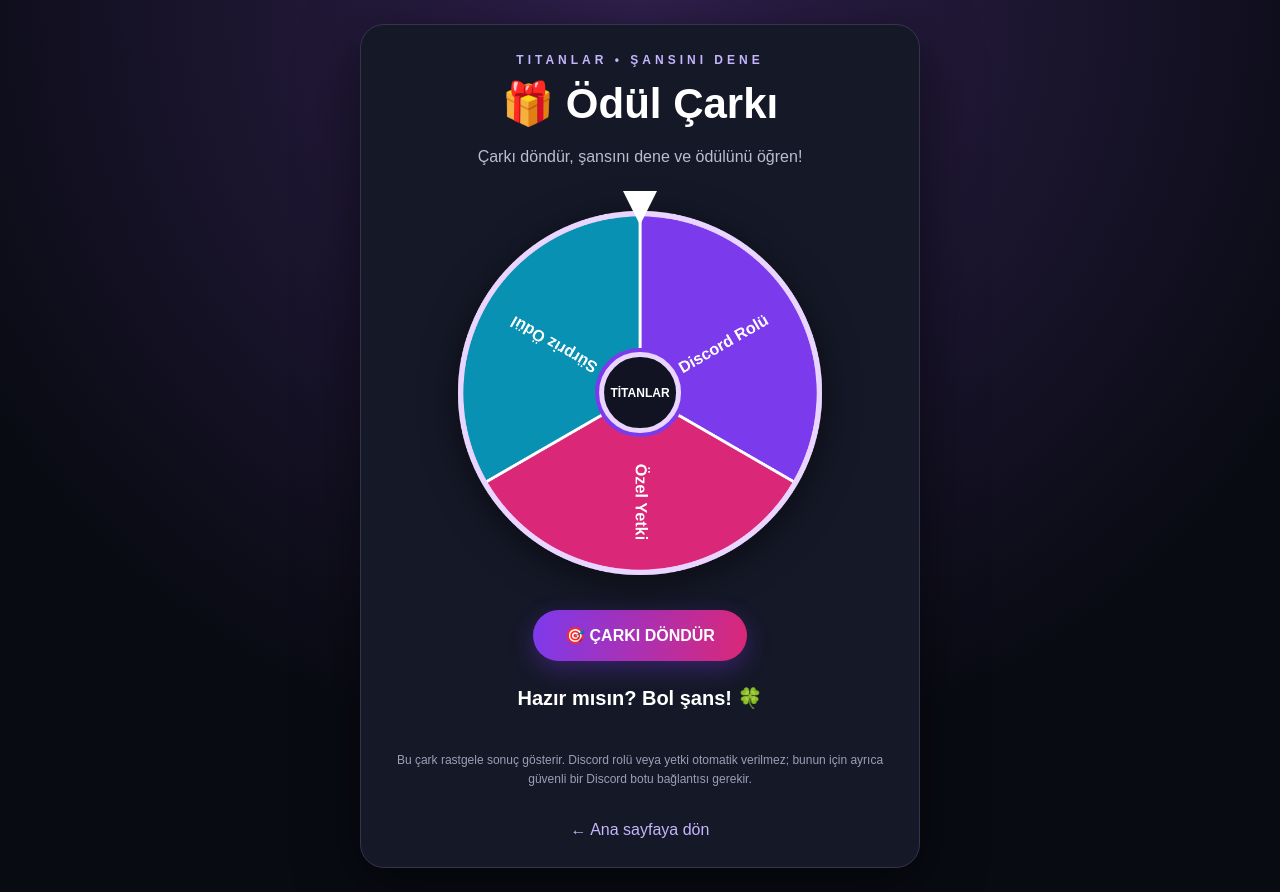
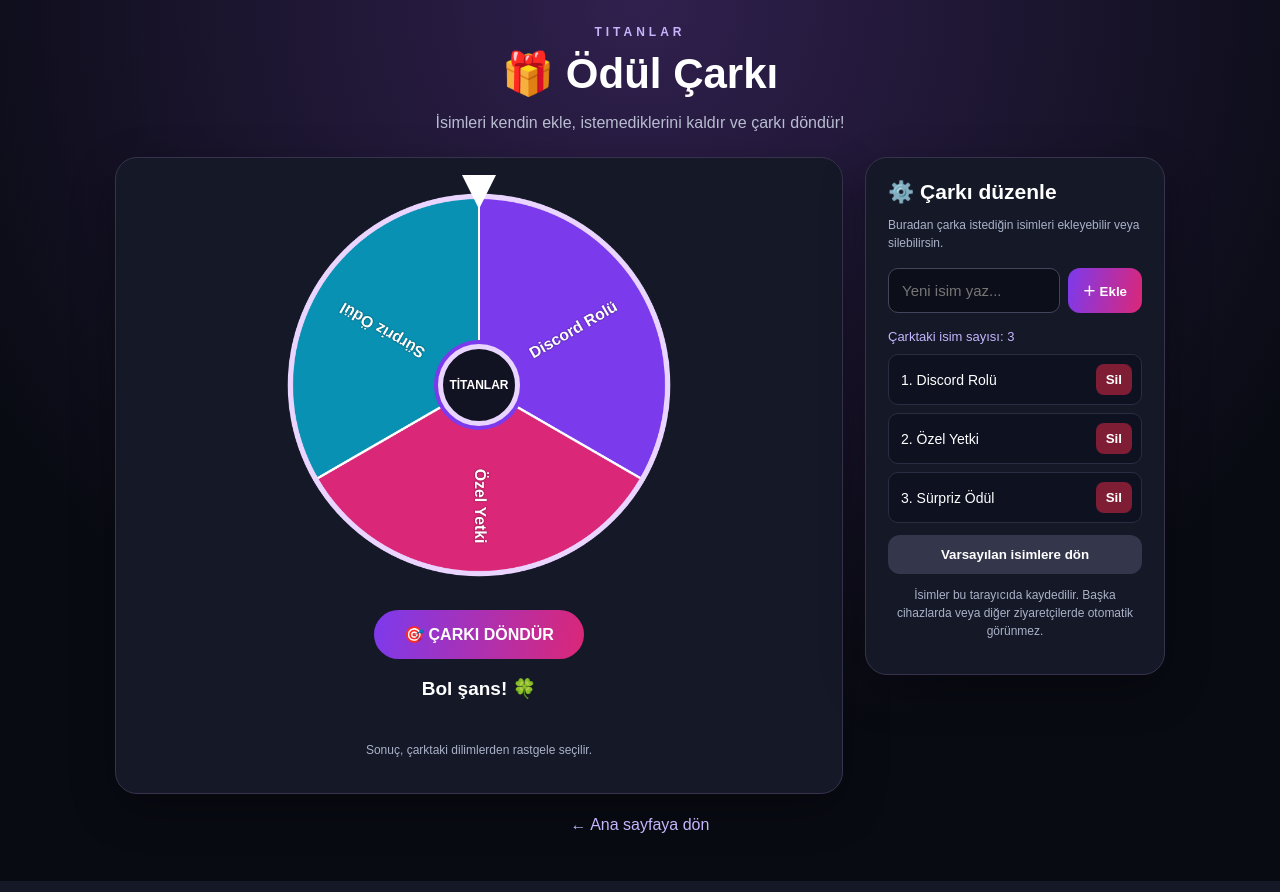
Before and after one commit to Altanrec/titanlar, a Flask app: page /cark in a window 1280 px wide. Run offline with Flask 3, Linux system fonts and the light colour scheme; some libraries are stand-ins or nearby versions.

Commit message:
Refactor cark.html layout and styles
Refactor HTML structure and styles for the prize wheel page, enhancing layout and design elements.

```diff
--- a/templates/cark.html
+++ b/templates/cark.html
@@ -3,197 +3,135 @@
 <html lang="tr">
 <head>
 <meta charset="UTF-8">
-<meta name="viewport" content="width=device-width, initial-scale=1.0">
+<meta name="viewport" content="width=device-width, initial-scale=1">
 <title>Titanlar | Ödül Çarkı</title>
 <style>
-* { box-sizing: border-box; }
-
-body {
-  margin: 0;
-  min-height: 100vh;
-  display: flex;
-  justify-content: center;
-  align-items: center;
-  padding: 24px 14px;
-  font-family: Arial, sans-serif;
-  color: white;
-  background: radial-gradient(circle at top, #30204e, #090b13 70%);
-}
-
-.container {
-  width: 100%;
-  max-width: 560px;
-  padding: 28px 18px;
-  text-align: center;
-  background: #151827;
-  border: 1px solid #37334e;
-  border-radius: 24px;
-  box-shadow: 0 15px 60px #0008;
-}
-
-.tag {
-  color: #c4b5fd;
-  font-size: 12px;
-  font-weight: bold;
-  letter-spacing: 4px;
-}
-
-h1 {
-  margin: 12px 0;
-  font-size: clamp(28px, 7vw, 42px);
-}
-
-.description {
-  color: #b8bdd0;
-  line-height: 1.6;
-}
-
-.wheel-box {
-  position: relative;
-  width: min(100%, 390px);
-  margin: 28px auto 22px;
-}
-
-canvas {
-  width: 100%;
-  height: auto;
-  display: block;
-  filter: drop-shadow(0 8px 18px #0008);
-}
-
-.pointer {
-  position: absolute;
-  z-index: 2;
-  top: -7px;
-  left: 50%;
-  transform: translateX(-50%);
-  width: 0;
-  height: 0;
-  border-left: 17px solid transparent;
-  border-right: 17px solid transparent;
-  border-top: 34px solid white;
-}
-
-.center {
-  position: absolute;
-  top: 50%;
-  left: 50%;
-  transform: translate(-50%, -50%);
-  width: 21%;
-  aspect-ratio: 1;
-  display: grid;
-  place-items: center;
-  border: 5px solid #e9d5ff;
-  border-radius: 50%;
-  background: #111322;
-  box-shadow: 0 0 0 4px #7c3aed;
-  font-size: clamp(8px, 2.5vw, 12px);
-  font-weight: 900;
-  pointer-events: none;
-}
-
-button {
-  padding: 16px 32px;
-  border: none;
-  border-radius: 50px;
-  background: linear-gradient(100deg, #7c3aed, #db2777);
-  color: white;
-  font-size: 16px;
-  font-weight: 900;
-  cursor: pointer;
-  box-shadow: 0 8px 25px #7c3aed55;
-}
-
-button:disabled {
-  opacity: .6;
-  cursor: wait;
-}
-
-#result {
-  min-height: 54px;
-  margin-top: 22px;
-  font-size: 20px;
-  font-weight: bold;
-  line-height: 1.5;
-}
-
-.note {
-  margin-top: 14px;
-  color: #999fb6;
-  font-size: 12px;
-  line-height: 1.6;
-}
-
-.back {
-  display: inline-block;
-  margin-top: 20px;
-  color: #c4b5fd;
-  text-decoration: none;
-}
+*{box-sizing:border-box}
+body{margin:0;min-height:100vh;padding:25px 15px;background:radial-gradient(circle at top,#30204e,#090b13 70%);color:#fff;font-family:Arial,sans-serif}
+header{text-align:center;margin-bottom:25px}
+header h1{font-size:clamp(28px,5vw,42px);margin:10px}
+header p{color:#b8bdd0}
+.layout{max-width:1050px;margin:auto;display:grid;grid-template-columns:minmax(0,1fr) 300px;gap:22px;align-items:start}
+.panel{background:#151827;border:1px solid #37334e;border-radius:22px;padding:22px;box-shadow:0 15px 45px #0005}
+.wheel-box{position:relative;width:min(100%,410px);margin:0 auto 20px}
+canvas{display:block;width:100%;height:auto}
+.pointer{position:absolute;top:-5px;left:50%;transform:translateX(-50%);z-index:2;width:0;height:0;border-left:17px solid transparent;border-right:17px solid transparent;border-top:34px solid white}
+.hub{position:absolute;top:50%;left:50%;transform:translate(-50%,-50%);width:20%;aspect-ratio:1;border:5px solid #e9d5ff;border-radius:50%;background:#111322;box-shadow:0 0 0 4px #7c3aed;display:grid;place-items:center;font-size:clamp(8px,2vw,12px);font-weight:900;pointer-events:none}
+button{border:0;border-radius:12px;padding:12px 15px;background:linear-gradient(100deg,#7c3aed,#db2777);color:white;font-weight:bold;cursor:pointer}
+button:disabled{opacity:.5;cursor:wait}
+.spin{display:block;margin:auto;border-radius:50px;padding:15px 30px;font-size:16px}
+#result{text-align:center;min-height:52px;margin:18px 0 0;font-size:19px;font-weight:bold;overflow-wrap:anywhere}
+.small{color:#aab2c8;font-size:12px;line-height:1.5;text-align:center}
+h2{font-size:21px;margin:0 0 8px}
+input{width:100%;padding:13px;border:1px solid #45445d;border-radius:10px;background:#0c0f1a;color:white;font-size:15px;outline:none}
+input:focus{border-color:#a78bfa}
+.add-row{display:flex;gap:8px;margin:16px 0}
+.add-row input{min-width:0;flex:1}
+.add-row button{white-space:nowrap}
+#count{color:#c4b5fd;font-size:13px;margin:10px 0}
+#prizeList{display:flex;flex-direction:column;gap:8px}
+.prize-row{display:flex;align-items:center;gap:8px;background:#0e1120;border:1px solid #292d42;border-radius:10px;padding:9px 9px 9px 12px}
+.prize-name{flex:1;min-width:0;overflow-wrap:anywhere;font-size:14px}
+.remove{padding:8px 10px;background:#7f1d35;border-radius:8px}
+.clear{margin-top:12px;width:100%;background:#34364b}
+.back{display:block;text-align:center;margin:22px;color:#c4b5fd;text-decoration:none}
+@media(max-width:760px){.layout{grid-template-columns:1fr}.panel{padding:17px}.editor{order:2}.wheel-panel{order:1}}
 </style>
 </head>
+<body>
+<header>
+  <div style="color:#c4b5fd;letter-spacing:4px;font-size:12px;font-weight:bold">TITANLAR</div>
+  <h1>🎁 Ödül Çarkı</h1>
+  <p>İsimleri kendin ekle, istemediklerini kaldır ve çarkı döndür!</p>
+</header>
 
-<body>
-<main class="container">
-  <div class="tag">TITANLAR • ŞANSINI DENE</div>
-  <h1>🎁 Ödül Çarkı</h1>
-  <p class="description">
-    Çarkı döndür, şansını dene ve ödülünü öğren!
-  </p>
-
+<main class="layout">
+  <section class="panel wheel-panel">
     <div class="wheel-box">
       <div class="pointer"></div>
       <canvas id="wheel" width="700" height="700"></canvas>
-    <div class="center">TİTANLAR</div>
+      <div class="hub">TİTANLAR</div>
     </div>
+    <button class="spin" id="spin">🎯 ÇARKI DÖNDÜR</button>
+    <div id="result" aria-live="polite">Bol şans! 🍀</div>
+    <p class="small">Sonuç, çarktaki dilimlerden rastgele seçilir.</p>
+  </section>
 
-  <button id="spin">🎯 ÇARKI DÖNDÜR</button>
+  <aside class="panel editor">
+    <h2>⚙️ Çarkı düzenle</h2>
+    <p class="small" style="text-align:left">Buradan çarka istediğin isimleri ekleyebilir veya silebilirsin.</p>
 
-  <div id="result" aria-live="polite">
-    Hazır mısın? Bol şans! 🍀
-  </div>
+    <form id="addForm" class="add-row">
+      <input id="newPrize" maxlength="35" placeholder="Yeni isim yaz..." autocomplete="off" required>
+      <button type="submit">＋ Ekle</button>
+    </form>
 
-  <p class="note">
-    Bu çark rastgele sonuç gösterir. Discord rolü veya yetki
-    otomatik verilmez; bunun için ayrıca güvenli bir Discord
-    botu bağlantısı gerekir.
-  </p>
+    <div id="count"></div>
+    <div id="prizeList"></div>
+    <button class="clear" id="reset" type="button">Varsayılan isimlere dön</button>
+    <p class="small">İsimler bu tarayıcıda kaydedilir. Başka cihazlarda veya diğer ziyaretçilerde otomatik görünmez.</p>
+  </aside>
+</main>
 
 <a class="back" href="/">← Ana sayfaya dön</a>
-</main>
 
 <script>
+(() => {
+  const defaults = ["Discord Rolü", "Özel Yetki", "Sürpriz Ödül"];
+  const colors = ["#7c3aed","#db2777","#0891b2","#ea580c",
+                  "#16a34a","#ca8a04","#2563eb","#9333ea"];
+
+  let prizes = defaults.slice();
+  try {
+    const saved = JSON.parse(localStorage.getItem("titanlarWheelPrizes"));
+    if (Array.isArray(saved) && saved.length &&
+        saved.every(x => typeof x === "string" && x.trim()) &&
+        saved.length <= 100) prizes = saved;
+  } catch (_) {}
+
   const canvas = document.getElementById("wheel");
   const ctx = canvas.getContext("2d");
-const button = document.getElementById("spin");
+  const spin = document.getElementById("spin");
   const result = document.getElementById("result");
+  const list = document.getElementById("prizeList");
+  const count = document.getElementById("count");
+  const form = document.getElementById("addForm");
+  const input = document.getElementById("newPrize");
+  const reset = document.getElementById("reset");
 
-const prizes = [
-  "Discord Rolü",
-  "Özel Yetki",
-  "Sürpriz Ödül"
-];
-
-const colors = [
-  "#7c3aed",
-  "#db2777",
-  "#0891b2"
-];
-
-const arc = (Math.PI * 2) / prizes.length;
   let rotation = 0;
   let spinning = false;
 
+  function save() {
+    try {
+      localStorage.setItem("titanlarWheelPrizes", JSON.stringify(prizes));
+    } catch (_) {}
+  }
+
   function drawWheel() {
-  const center = canvas.width / 2;
-  const radius = center * 0.92;
+    const size = canvas.width;
+    const center = size / 2;
+    const radius = size * 0.46;
+    ctx.clearRect(0, 0, size, size);
 
-  ctx.clearRect(0, 0, canvas.width, canvas.height);
+    if (!prizes.length) {
+      ctx.beginPath();
+      ctx.arc(center, center, radius, 0, Math.PI * 2);
+      ctx.fillStyle = "#34364b";
+      ctx.fill();
+      ctx.fillStyle = "#fff";
+      ctx.textAlign = "center";
+      ctx.font = "bold 30px Arial";
+      ctx.fillText("Önce isim ekle!", center, center);
+      return;
+    }
+
+    const arc = 2 * Math.PI / prizes.length;
     ctx.save();
     ctx.translate(center, center);
     ctx.rotate(rotation);
 
-  prizes.forEach((prize, i) => {
+    prizes.forEach((name, i) => {
       const start = -Math.PI / 2 + i * arc;
       const end = start + arc;
 
@@ -201,84 +139,139 @@ function drawWheel() {
       ctx.moveTo(0, 0);
       ctx.arc(0, 0, radius, start, end);
       ctx.closePath();
-    ctx.fillStyle = colors[i];
+      ctx.fillStyle = colors[i % colors.length];
       ctx.fill();
-    ctx.strokeStyle = "#ffffff";
-    ctx.lineWidth = 5;
+      ctx.strokeStyle = "#fff";
+      ctx.lineWidth = 4;
       ctx.stroke();
 
       ctx.save();
       ctx.rotate(start + arc / 2);
       ctx.textAlign = "right";
       ctx.textBaseline = "middle";
-    ctx.fillStyle = "#ffffff";
-    ctx.font = "bold 29px Arial";
-    ctx.fillText(prize, radius * 0.82, 0, radius * 0.68);
+      ctx.fillStyle = "#fff";
+      ctx.font = "bold " +
+        (prizes.length > 12 ? "19px" :
+         prizes.length > 7 ? "23px" : "27px") + " Arial";
+      ctx.shadowColor = "#0009";
+      ctx.shadowBlur = 3;
+      ctx.fillText(name, radius * 0.84, 0, radius * 0.68);
       ctx.restore();
     });
 
     ctx.beginPath();
     ctx.arc(0, 0, radius, 0, Math.PI * 2);
     ctx.strokeStyle = "#e9d5ff";
-  ctx.lineWidth = 10;
+    ctx.lineWidth = 9;
     ctx.stroke();
-
     ctx.restore();
   }
 
-button.addEventListener("click", () => {
+  function renderList() {
+    list.replaceChildren();
+    count.textContent = "Çarktaki isim sayısı: " + prizes.length;
+
+    prizes.forEach((name, i) => {
+      const row = document.createElement("div");
+      row.className = "prize-row";
+
+      const label = document.createElement("span");
+      label.className = "prize-name";
+      label.textContent = (i + 1) + ". " + name;
+
+      const remove = document.createElement("button");
+      remove.type = "button";
+      remove.className = "remove";
+      remove.textContent = "Sil";
+      remove.setAttribute("aria-label", name + " dilimini sil");
+      remove.addEventListener("click", () => {
+        if (spinning) return;
+        prizes.splice(i, 1);
+        save();
+        renderList();
+        drawWheel();
+        result.textContent = "Çark güncellendi.";
+      });
+
+      row.append(label, remove);
+      list.appendChild(row);
+    });
+  }
+
+  form.addEventListener("submit", event => {
+    event.preventDefault();
     if (spinning) return;
 
+    const name = input.value.trim();
+    if (!name) return;
+    if (prizes.length >= 100) {
+      result.textContent = "En fazla 100 isim ekleyebilirsin.";
+      return;
+    }
+
+    prizes.push(name);
+    save();
+    renderList();
+    drawWheel();
+    input.value = "";
+    input.focus();
+    result.textContent = name + " çarka eklendi!";
+  });
+
+  reset.addEventListener("click", () => {
+    if (spinning) return;
+    prizes = defaults.slice();
+    save();
+    renderList();
+    drawWheel();
+    result.textContent = "Varsayılan isimler geri yüklendi.";
+  });
+
+  spin.addEventListener("click", () => {
+    if (spinning) return;
+    if (!prizes.length) {
+      result.textContent = "Önce en az bir isim ekle!";
+      return;
+    }
+
     spinning = true;
-  button.disabled = true;
+    spin.disabled = true;
     result.textContent = "🎡 Çark dönüyor...";
 
-  const startRotation = rotation;
+    const arc = 2 * Math.PI / prizes.length;
+    const winner = Math.floor(Math.random() * prizes.length);
+    const current = ((rotation % (2 * Math.PI)) + 2 * Math.PI)
+      % (2 * Math.PI);
+    const desired = (Math.PI * 1.5 - (winner + 0.5) * arc
+      + 2 * Math.PI) % (2 * Math.PI);
+    const extra = (desired - current + 2 * Math.PI) % (2 * Math.PI);
+    const start = rotation;
+    const target = start + 2 * Math.PI * 6 + extra;
     const startTime = performance.now();
     const duration = 4200;
-
-  // Kazanan dilimi dönüşten önce seçiyoruz.
-  const winningIndex = Math.floor(Math.random() * prizes.length);
-  const winningCenter = winningIndex * arc + arc / 2;
-
-  // Üstteki okun göstereceği dilimin merkezine dur.
-  const currentAngle = ((rotation % (2 * Math.PI)) + 2 * Math.PI)
-    % (2 * Math.PI);
-  const desiredAngle = (Math.PI * 1.5 - winningCenter
-    + 2 * Math.PI) % (2 * Math.PI);
-  const extraAngle = (desiredAngle - currentAngle
-    + 2 * Math.PI) % (2 * Math.PI);
-
-  const targetRotation = startRotation
-    + Math.PI * 2 * 6 + extraAngle;
 
     function animate(now) {
       const progress = Math.min(1, (now - startTime) / duration);
       const eased = 1 - Math.pow(1 - progress, 4);
-
-    rotation = startRotation
-      + (targetRotation - startRotation) * eased;
-
+      rotation = start + (target - start) * eased;
       drawWheel();
 
       if (progress < 1) {
         requestAnimationFrame(animate);
       } else {
-      rotation = targetRotation % (Math.PI * 2);
+        rotation = target % (2 * Math.PI);
         drawWheel();
-
-      result.textContent = "🎉 Kazandığın sonuç: "
-        + prizes[winningIndex] + "!";
-
+        result.textContent = "🎉 Sonuç: " + prizes[winner] + "!";
         spinning = false;
-      button.disabled = false;
+        spin.disabled = false;
       }
     }
-
     requestAnimationFrame(animate);
   });
 
+  renderList();
   drawWheel();
+})();
 </script>
 </body>
 </html>
```
Lines whose indentation alone changed are shown as unchanged.
